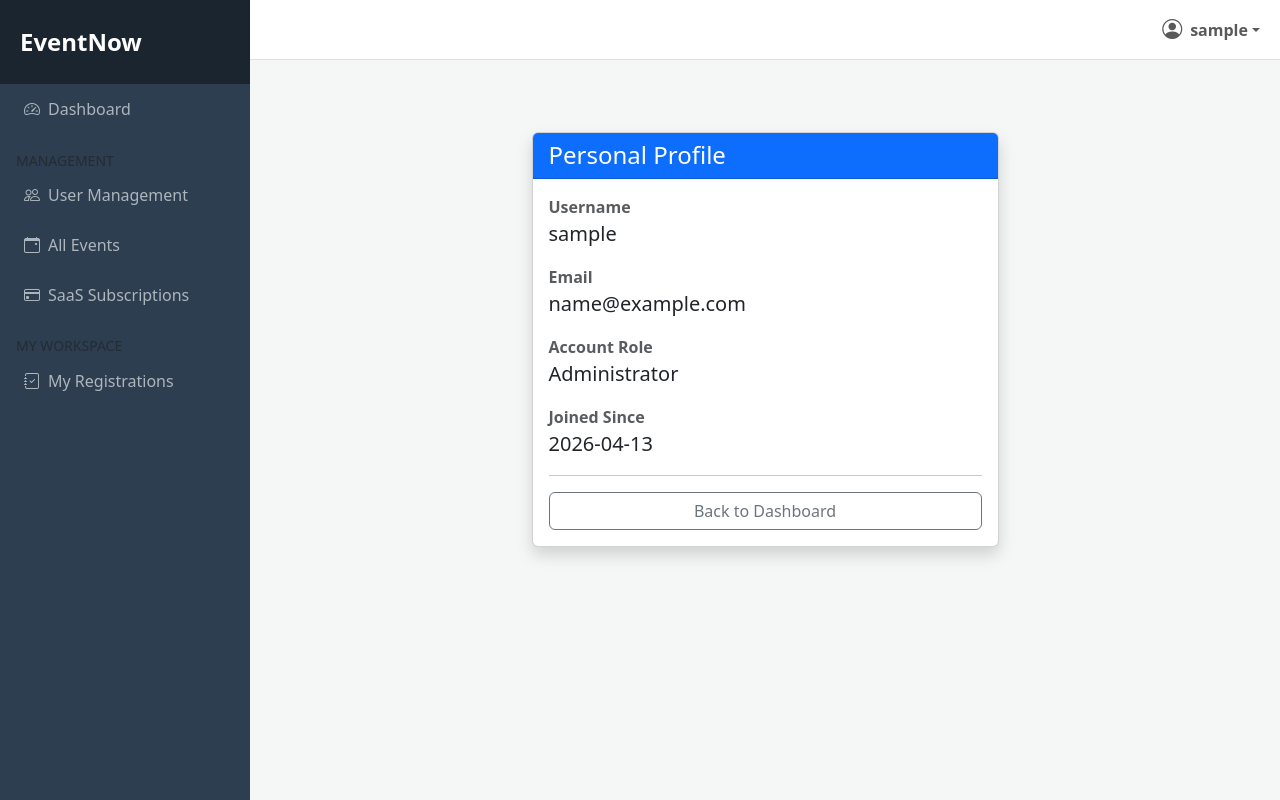
After one commit to LauraLi0302/EventNow_Project, a Django app: page /profile/ in a window 1280 px wide. The commit adds this page. Run offline with Django 5.2, Linux system fonts and the light colour scheme; the visitor is signed in with stand-in values (Sample User, id 1).

Commit message:
bushushibaihou

```diff
--- a/core/views.py
+++ b/core/views.py
@@ -5,7 +5,8 @@ from django.contrib.auth.decorators import login_required
 from .models import Event
 from django.contrib.auth import logout
 
-# --- 这是你新加的：处理登录的逻辑 ---
+
+# 登录
 def login_view(request):
     if request.method == 'POST':
         form = AuthenticationForm(request, data=request.POST)
@@ -18,25 +19,15 @@ def login_view(request):
     return render(request, 'login.html', {'form': form})
 
 
-# @login_required
-# def event_list(request):
-#     # 暂时不管角色，直接拿所有数据，看能不能跑通
-#     events = Event.objects.all()
-#     total_events = events.count()
-
-#     return render(request, 'event_list.html', {
-#         'events': events,
-#         'total_events': total_events
-#     })
 @login_required
 def event_list(request):
     user = request.user
 
-    # 重新启用你的分权限逻辑
+    # 分权限逻辑
     if user.is_superuser or (hasattr(user, 'role') and user.role == 'admin'):
         events = Event.objects.all()
     elif hasattr(user, 'role') and user.role == 'organiser':
-        # 核心：只看自己名下的活动
+        # 只看自己名下的活动
         events = Event.objects.filter(organiser=user)
     else:
         events = Event.objects.all()
@@ -52,3 +43,34 @@ def event_list(request):
 def logout_view(request):
     logout(request)
     return redirect('login')
+
+@login_required
+def profile_settings(request):
+    user = request.user
+    # 这里我们直接把 user 对象传给前端展示信息
+    return render(request, 'profile_settings.html', {
+        'user': user
+    })
+
+@login_required
+def user_management(request):
+    # 权限检查：只有超级管理员能进
+    if not request.user.is_superuser:
+        return redirect('event_list')
+
+    # 获取筛选参数：role (all, organiser, attendee)
+    role_filter = request.GET.get('role', 'all')
+
+    # 基础查询：按注册时间顺序排列 (date_joined)
+    users = User.objects.all().order_by('date_joined')
+
+    # 筛选逻辑 (假设你在 User Model 或 Profile 里有 role 字段)
+    if role_filter == 'organiser':
+        users = users.filter(role='organiser')
+    elif role_filter == 'attendee':
+        users = users.filter(role='attendee')
+
+    return render(request, 'user_management.html', {
+        'users': users,
+        'role_filter': role_filter
+    })
--- a/eventnow/settings.py
+++ b/eventnow/settings.py
@@ -25,8 +25,8 @@ SECRET_KEY = 'django-insecure-ggq!e%@h7d4g$5a569dv0$%s_38u3wacx36tjrbo-^#*j_-qo&
 # SECURITY WARNING: don't run with debug turned on in production!
 DEBUG = True
 
+# ALLOWED_HOSTS = ['infs3202-3a42f02f.uqcloud.net', '127.0.0.1', 'localhost']
 ALLOWED_HOSTS = ['*']
-
 
 # Application definition
 
--- a/eventnow/urls.py
+++ b/eventnow/urls.py
@@ -25,4 +25,6 @@ urlpatterns = [
     path('', event_list, name='event_list'), # 设置首页直接显示活动列表
     path('login/', login_view, name='login'),
     path('logout/', views.logout_view, name='logout'),
+    path('profile/', views.profile_settings, name='profile_settings'),
+
 ]
--- a/templates/base.html
+++ b/templates/base.html
@@ -8,14 +8,12 @@
     <link rel="stylesheet" href="https://cdn.jsdelivr.net/npm/bootstrap-icons@1.10.0/font/bootstrap-icons.css">
     <style>
         body { background-color: #f4f7f6; }
-        /* 顶部导航栏样式 */
         .navbar-top {
             height: 60px;
             background-color: #ffffff;
             border-bottom: 1px solid #e0e0e0;
             z-index: 1030;
         }
-        /* 侧边栏样式 */
         #sidebar-wrapper {
             min-height: 100vh;
             width: 250px;
@@ -27,13 +25,12 @@
             z-index: 1000;
         }
         .sidebar-heading { padding: 1.5rem 1.25rem; font-size: 1.5rem; font-weight: bold; background-color: #1a252f; }
-        /* 内容区域样式 - 需预留出顶部和左侧空间 */
         #page-content-wrapper {
             margin-left: 250px;
-            padding-top: 60px; /* 留出顶部导航高度 */
+            padding-top: 60px;
             width: calc(100% - 250px);
         }
-        .list-group-item { background: transparent; color: #adb5bd; border: none; padding: 0.8rem 1.5rem; }
+        .list-group-item { background: transparent; color: #adb5bd; border: none; padding: 0.8rem 1.5rem; text-decoration: none; }
         .list-group-item:hover { background: #3e4f5f; color: white; }
     </style>
 </head>
@@ -42,7 +39,7 @@
         <div id="sidebar-wrapper">
             <div class="sidebar-heading">EventNow</div>
             <div class="list-group list-group-flush">
-                <a href="/" class="list-group-item"><i class="bi bi-speedometer2 me-2"></i>Dashboard</a>
+                <a href="{% url 'event_list' %}" class="list-group-item"><i class="bi bi-speedometer2 me-2"></i>Dashboard</a>
 
                 <div class="mt-3 px-3 small text-uppercase text-muted">Management</div>
                 <a href="#" class="list-group-item"><i class="bi bi-people me-2"></i>User Management</a>
@@ -65,7 +62,7 @@
                                     <strong>{{ user.username|default:"Guest_User" }}</strong>
                                 </a>
                                 <div class="dropdown-menu dropdown-menu-end shadow border-0" aria-labelledby="navbarDropdown">
-                                    <a class="dropdown-item" href="#"><i class="bi bi-person me-2"></i>Profile Settings</a>
+                                    <a class="dropdown-item" href="{% url 'profile_settings' %}"><i class="bi bi-person me-2"></i>Profile Settings</a>
                                     <a class="dropdown-item" href="#"><i class="bi bi-gear me-2"></i>Account Settings</a>
                                     <div class="dropdown-divider"></div>
                                     <a class="dropdown-item text-danger" href="{% url 'logout' %}">
--- /dev/null
+++ b/templates/profile_settings.html
@@ -0,0 +1,41 @@
+{% extends 'base.html' %}
+
+{% block content %}
+<div class="container mt-5">
+    <div class="row justify-content-center">
+        <div class="col-md-6">
+            <div class="card shadow">
+                <div class="card-header bg-primary text-white">
+                    <h4 class="mb-0">Personal Profile</h4>
+                </div>
+                <div class="card-body">
+                    <div class="mb-3">
+                        <label class="fw-bold text-muted">Username</label>
+                        <p class="fs-5">{{ user.username }}</p>
+                    </div>
+                    <div class="mb-3">
+                        <label class="fw-bold text-muted">Email</label>
+                        <p class="fs-5">{{ user.email|default:"Not set" }}</p>
+                    </div>
+                    <div class="mb-3">
+                        <label class="fw-bold text-muted">Account Role</label>
+                        <p class="fs-5">
+                            {% if user.is_superuser %} Administrator
+                            {% elif user.role == 'organiser' %} Organiser
+                            {% else %} Attendee {% endif %}
+                        </p>
+                    </div>
+                    <div class="mb-3">
+                        <label class="fw-bold text-muted">Joined Since</label>
+                        <p class="fs-5">{{ user.date_joined|date:"Y-m-d" }}</p>
+                    </div>
+                    <hr>
+                    <div class="d-grid gap-2">
+                        <a href="{% url 'event_list' %}" class="btn btn-outline-secondary">Back to Dashboard</a>
+                    </div>
+                </div>
+            </div>
+        </div>
+    </div>
+</div>
+{% endblock %}
```
Also changed, not shown: templates/user_management.html (added, +44 -0 lines), core/__init__.py (deleted), core/migrations/__init__.py (deleted), eventnow/__init__.py (deleted).
